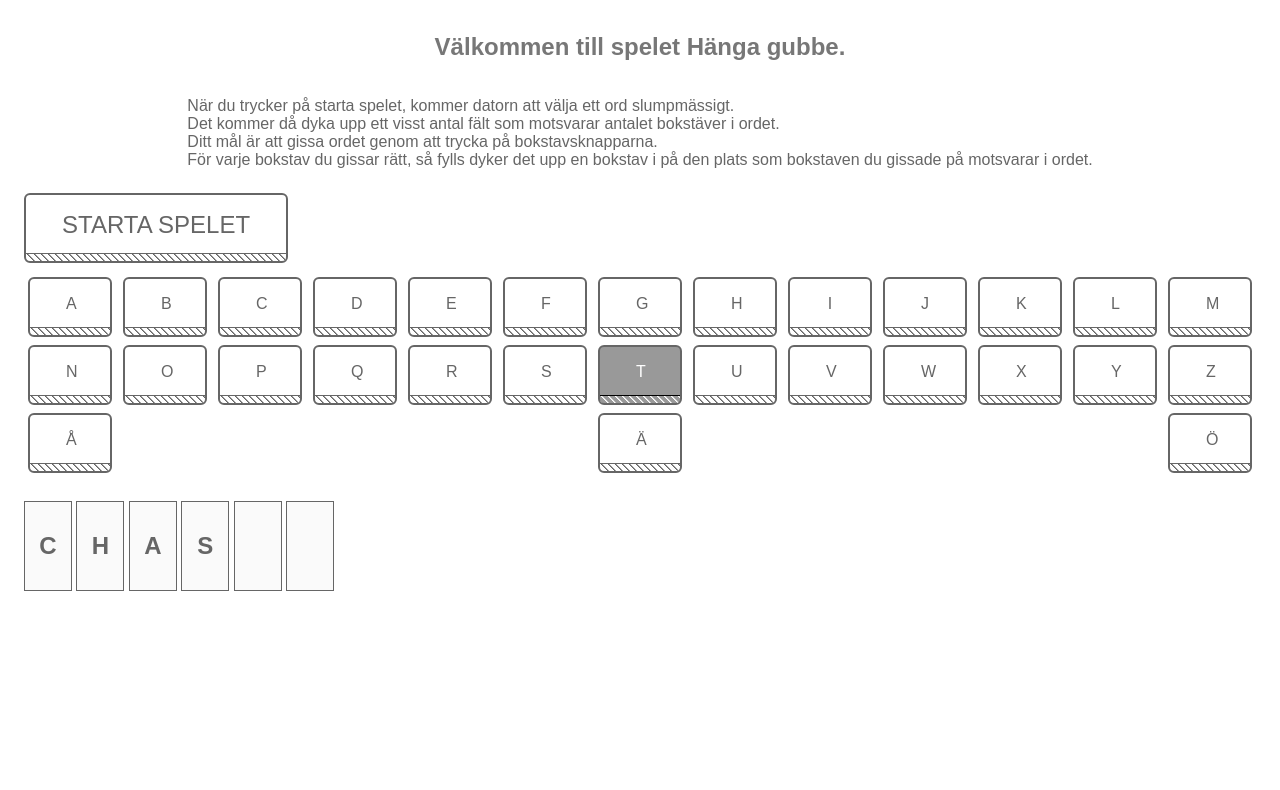
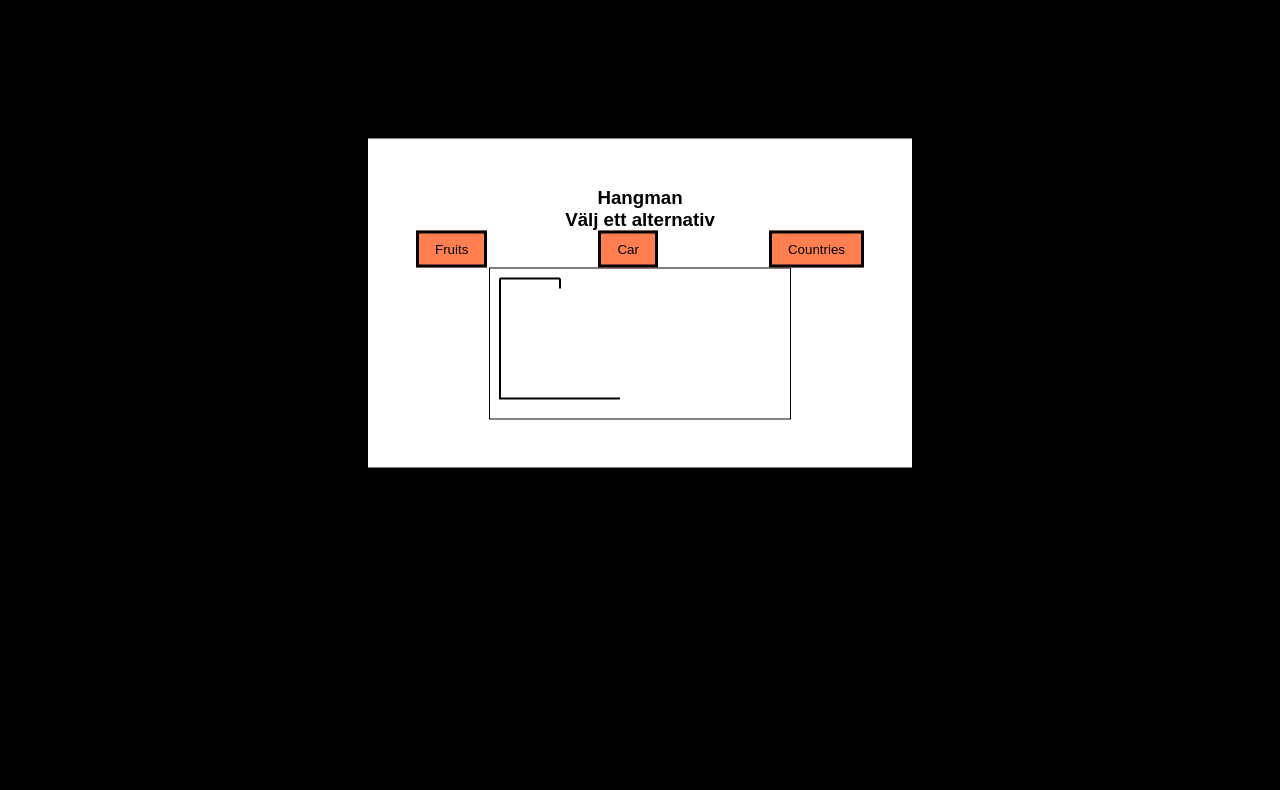
Before and after one commit to BaqerAlabedi/u03-js-hangman-BaqerAlabedi, a plain HTML site: page index.html in a window 1280 px wide. Shown: the part 97-887 px from the top of the page. After the commit the page ends 800 px from the top, so only its background shows below. Drawn offline with Linux system fonts and the light colour scheme.

Commit message:
uppdatering

```diff
--- a/index.html
+++ b/index.html
@@ -1,79 +1,22 @@
 <!DOCTYPE html>
-<html>
-
-<head>
-    <meta charset="UTF-8">
+<html lang="en">
+  <head>
+    <meta name="viewport" content="width=device-width, initial-scale=1.0" />
     <title>Hangman</title>
-    <link rel="stylesheet" type="text/css" href="css/styles.css">
-</head>
-
-<body>
-    <header>
-        <h1>Uppgift 03 - Hangman</h1>
-    </header>
-    <main>
-        <article>
-            <h2>Välkommen till spelet Hänga gubbe.</h2>
-            <p>När du trycker på starta spelet, kommer datorn att välja ett ord slumpmässigt. <br/>
-               Det kommer då dyka upp ett visst antal fält som motsvarar antalet bokstäver i ordet. <br/>
-               Ditt mål är att gissa ordet genom att trycka på bokstavsknapparna.<br/>
-               För varje bokstav du gissar rätt, så fylls dyker det upp en bokstav i på den plats som bokstaven du gissade på motsvarar i ordet.
-            </p>
-        </article>
-        <button class="btn btn--stripe" type="button" id="startGameBtn">Starta spelet</button>
-        <section id="gameBoard">
-            <ul id="letterButtons">
-                <li><button class="btn btn--stripe" type="button" value="A">A</button></li>
-                <li><button class="btn btn--stripe" type="button" value="B">B</button></li>
-                <li><button class="btn btn--stripe" type="button" value="C">C</button></li>
-                <li><button class="btn btn--stripe" type="button" value="D">D</button></li>
-                <li><button class="btn btn--stripe" type="button" value="E">E</button></li>
-                <li><button class="btn btn--stripe" type="button" value="F">F</button></li>
-                <li><button class="btn btn--stripe" type="button" value="G">G</button></li>
-                <li><button class="btn btn--stripe" type="button" value="H">H</button></li>
-                <li><button class="btn btn--stripe" type="button" value="I">I</button></li>
-                <li><button class="btn btn--stripe" type="button" value="J">J</button></li>
-                <li><button class="btn btn--stripe" type="button" value="K">K</button></li>
-                <li><button class="btn btn--stripe" type="button" value="L">L</button></li>
-                <li><button class="btn btn--stripe" type="button" value="M">M</button></li>
-                <li><button class="btn btn--stripe" type="button" value="N">N</button></li>
-                <li><button class="btn btn--stripe" type="button" value="O">O</button></li>
-                <li><button class="btn btn--stripe" type="button" value="P">P</button></li>
-                <li><button class="btn btn--stripe" type="button" value="Q">Q</button></li>
-                <li><button class="btn btn--stripe" type="button" value="R">R</button></li>
-                <li><button class="btn btn--stripe" type="button" value="S">S</button></li>
-                <li><button class="btn btn--stripe" type="button" value="T" disabled>T</button></li>
-                <li><button class="btn btn--stripe" type="button" value="U">U</button></li>
-                <li><button class="btn btn--stripe" type="button" value="V">V</button></li>
-                <li><button class="btn btn--stripe" type="button" value="W">W</button></li>
-                <li><button class="btn btn--stripe" type="button" value="X">X</button></li>
-                <li><button class="btn btn--stripe" type="button" value="Y">Y</button></li>
-                <li><button class="btn btn--stripe" type="button" value="Z">Z</button></li>
-                <li><button class="btn btn--stripe" type="button" value="Å">Å</button></li>
-                <li><button class="btn btn--stripe" type="button" value="Ä">Ä</button></li>
-                <li><button class="btn btn--stripe" type="button" value="Ö">Ö</button></li>
-            </ul>
-            <section id="letterBoxes">
-                <!-- This is where the matched letters should appear, these should match the number of letters in the selected word -->
-                <ul>
-                    <li><input type="text" disabled value="C" /></li>
-                    <li><input type="text" disabled value="H" /></li>
-                    <li><input type="text" disabled value="A" /></li>
-                    <li><input type="text" disabled value="S" /></li>
-                    <li><input type="text" disabled value="&nbsp;"  /></li>
-                    <li><input type="text" disabled value="&nbsp;"  /></li>
-                </ul>
-            </section>
-            <img id="hangman" src="images/h0.png" alt="hangman">
-        </section>
-        <section id="message">
-            <!-- This is where messages should appear -->
-        </section>
-    </main>
-    <footer>
-        Chas Academy - Hangman
-    </footer>
-    <script type="text/javascript" src="js/script.js"></script>
-</body>
-
+    <link rel="stylesheet" href="style.css" />
+  </head>
+  <body>
+    <div class="container">
+      <div id="options-container"></div>
+      <div id="letter-container" class="letter-container hide"></div>
+      <div id="user-input-section"></div>
+      <canvas id="canvas"></canvas>
+      <div id="new-game-container" class="new-game-popup hide">
+        <div id="result-text"></div>
+        <button id="new-game-button">New Game</button>
+      </div>
+    </div>
+    <!-- Script -->
+    <script src="app.js"></script>
+  </body>
 </html>
```
